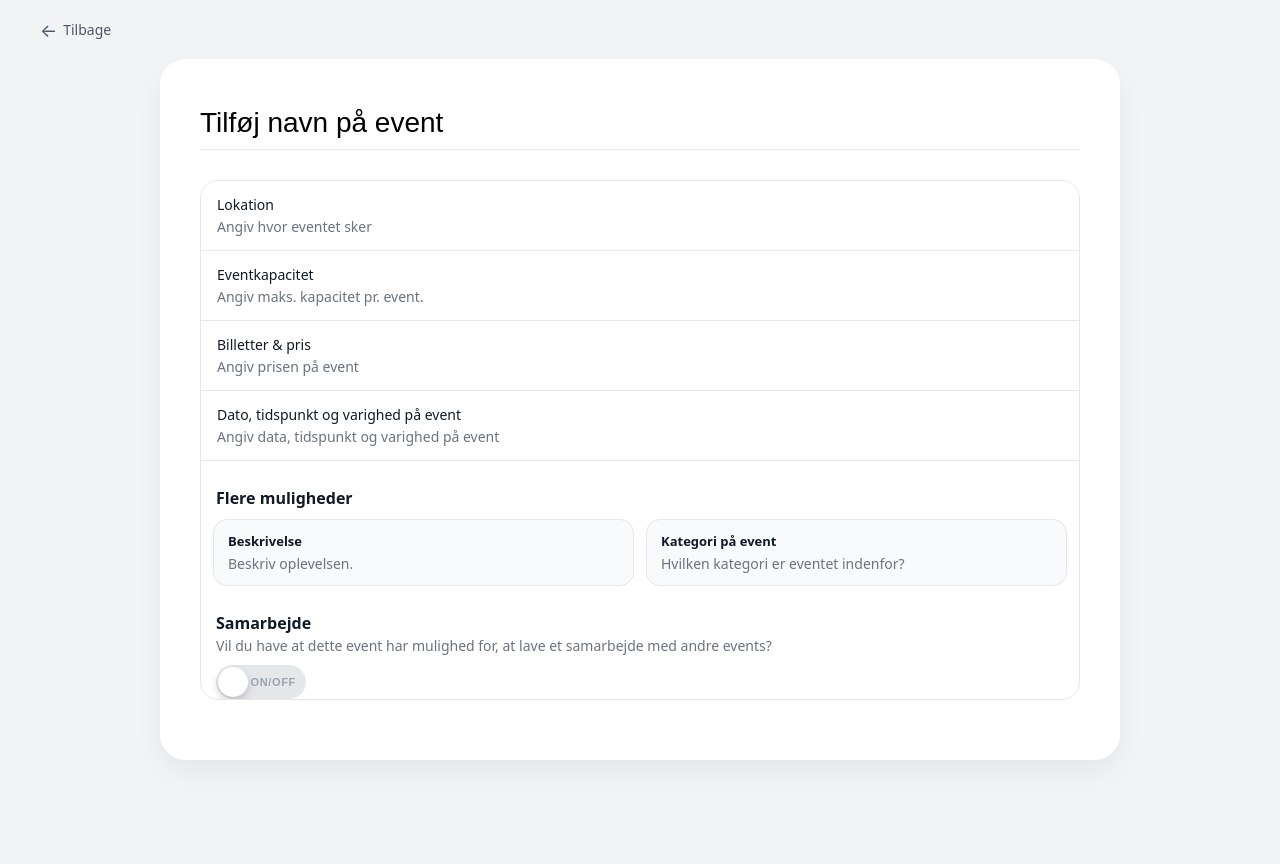
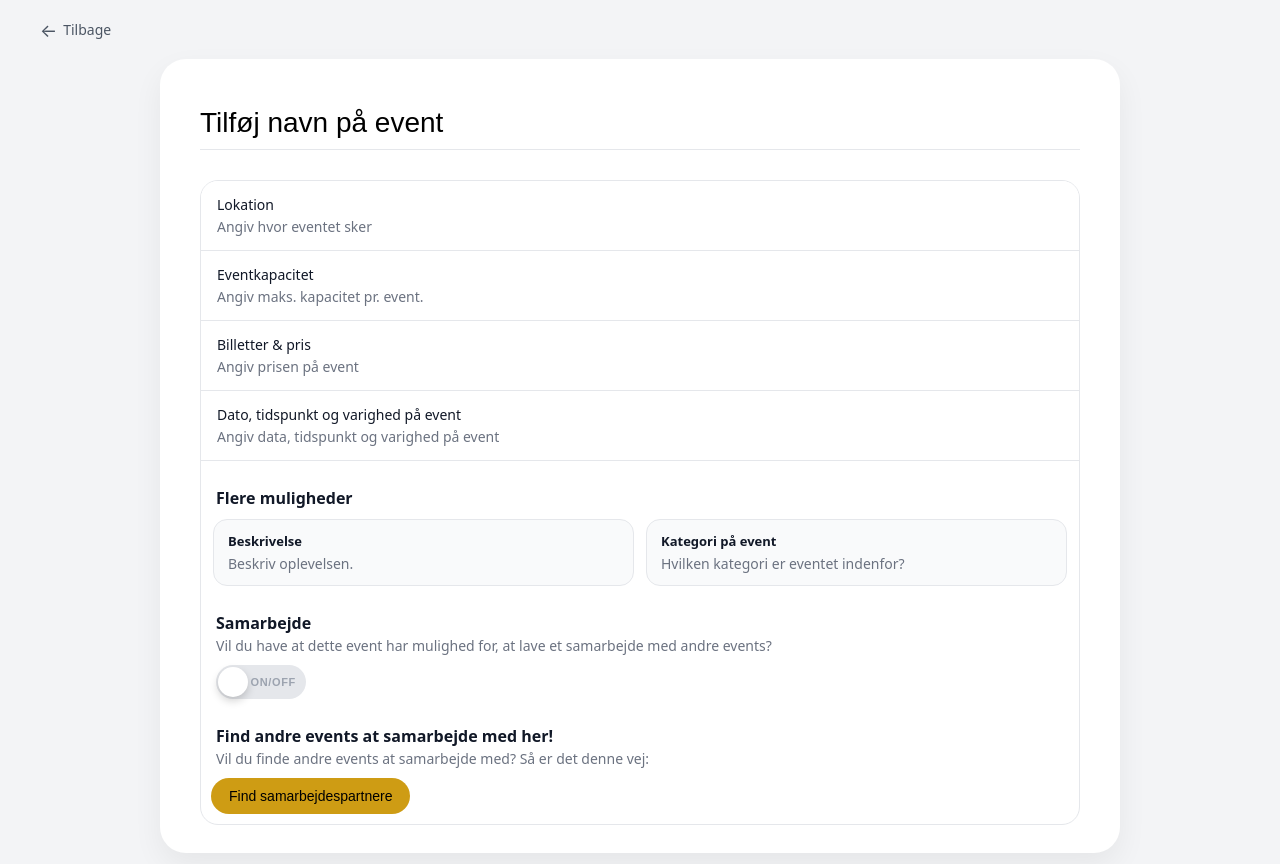
Before and after one commit to Emil-techsupport/DIS.Sydnet, a website: page gruppeprojekt/view/Oplevelser.html in a window 1280 px wide. Before the commit the page ends 800 px from the top, so only its background shows below. Drawn offline with Linux system fonts and the light colour scheme; no server answers.

Commit message:
Css på plads

```diff
--- a/gruppeprojekt/public/oplevelse.css
+++ b/gruppeprojekt/public/oplevelse.css
@@ -171,6 +171,7 @@
       display: flex;
       align-items: center;
       justify-content: flex-start;
+      margin-bottom: 10px;
     }
 
     .switch::before {
@@ -210,3 +211,20 @@
       text-align: left;
       padding-left: 10px;
     }
+
+    /*Knap til at føre bruger videre til "find samarbejde" siden*/
+    .samarbejde {
+      padding: 10px 18px;
+      border-radius: 999px;
+      border: none;
+      background: #ce9c14;
+      font-weight: 500;
+      font-size: 14px;
+      cursor: pointer;
+      margin-bottom: 10px;
+      margin-left: 10px
+    }
+
+    .samarbejde:hover {
+      transform: translateY(-1px);
+    }
--- a/gruppeprojekt/view/Oplevelser.html
+++ b/gruppeprojekt/view/Oplevelser.html
@@ -3,7 +3,7 @@
 <head>
   <link rel="stylesheet" href="/oplevelse.css">
   <meta charset="UTF-8" />
-  <title>Rediger oplevelse</title>
+  <title>Information om oplevelse</title>
 </head>
 
 <body>
@@ -90,6 +90,11 @@
             <div class="switch-text" id="switchText">ON/OFF</div>
           </button>
         </div>
+
+        <h2 class="samarbejde-titel">Find andre events at samarbejde med her!</h2>
+        <div class="samarbejde-text">Vil du finde andre events at samarbejde med? Så er det denne vej:</div>
+        <button class="samarbejde" id="samarbejdeKnap">Find samarbejdespartnere</button>
+          </button>
       </section>
     </main>
   </div>
```
Also changed, not shown: gruppeprojekt/view/Forside.html (+16 -2 lines), gruppeprojekt/view/kollabside.html (+1 -1 lines), gruppeprojekt/view/search.html (+3 -3 lines), gruppeprojekt/public/forside.css (line endings or trailing spaces).
